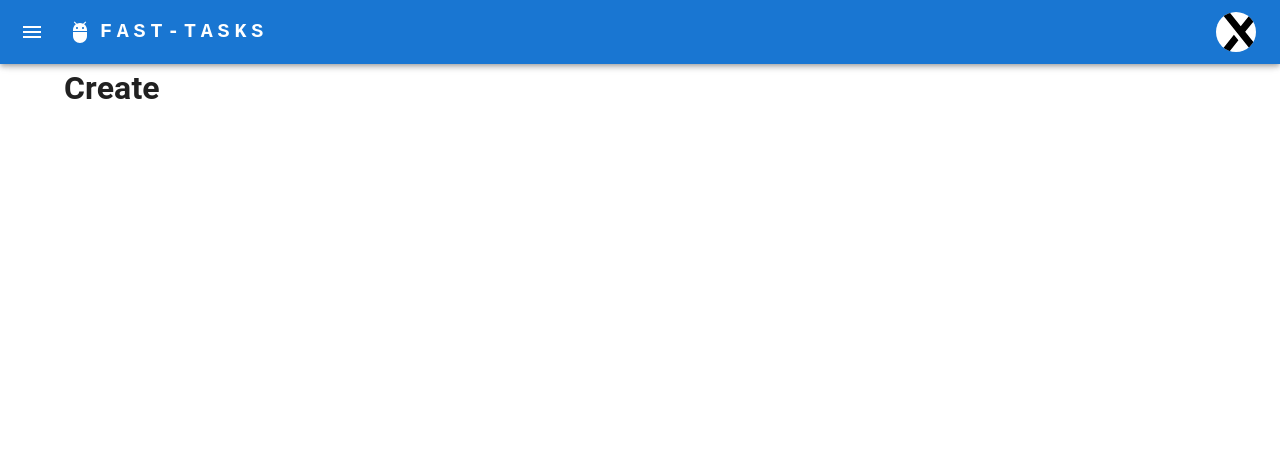
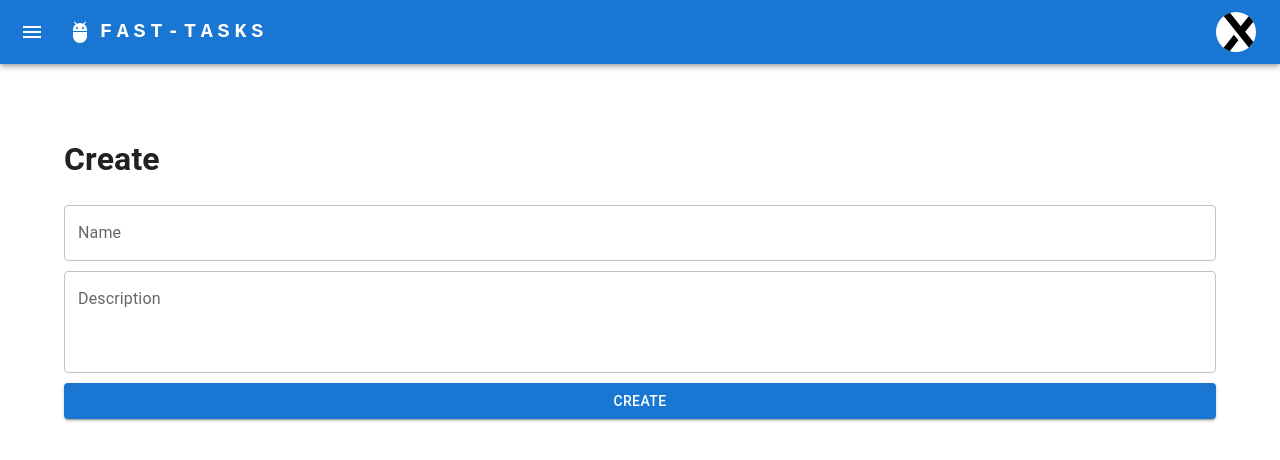
Before and after one commit to McGregor88/nest-next-app, a Next.js app in the folder client/: page /tasks/create in a window 1280 px wide. Shown: the top 460 px of the page. Built offline with nearby package versions, Linux system fonts and the light colour scheme.

Commit message:
updated TaskCreateForm component

```diff
--- a/client/components/shared/tasks/TaskCreateForm/TaskCreateForm.tsx
+++ b/client/components/shared/tasks/TaskCreateForm/TaskCreateForm.tsx
@@ -0,0 +1,30 @@
+import { FC } from 'react';
+import { Grid2 as Grid, TextField, Button } from '@mui/material/';
+
+const TaskCreateForm = () => {
+  return (
+    <Grid container direction="column">
+      <form
+        noValidate
+        autoComplete="off"
+        style={{
+          display: 'flex',
+          flexDirection: 'column',
+        }}
+      >
+        <TextField label="Name" />
+        <TextField
+          label="Description"
+          multiline
+          rows={3}
+          style={{ marginTop: '10px' }}
+        />
+        <Button type='submit' variant="contained" style={{ marginTop: '10px' }}>
+          Create
+        </Button>
+      </form>
+    </Grid>
+  );
+}
+
+export default TaskCreateForm;
--- a/client/pages/tasks/create.tsx
+++ b/client/pages/tasks/create.tsx
@@ -1,9 +1,13 @@
 import MainLayout from '@/components/shared/layouts/MainLayout/MainLayout';
+import TaskCreateForm from '@/components/shared/tasks/TaskCreateForm/TaskCreateForm';
 
 function Create() {
   return (
     <MainLayout>
-      <h1>Create</h1>
+      <div style={{ paddingTop: '50px' }}>
+        <h1>Create</h1>
+        <TaskCreateForm />
+      </div>
     </MainLayout>
   );
 }
```
